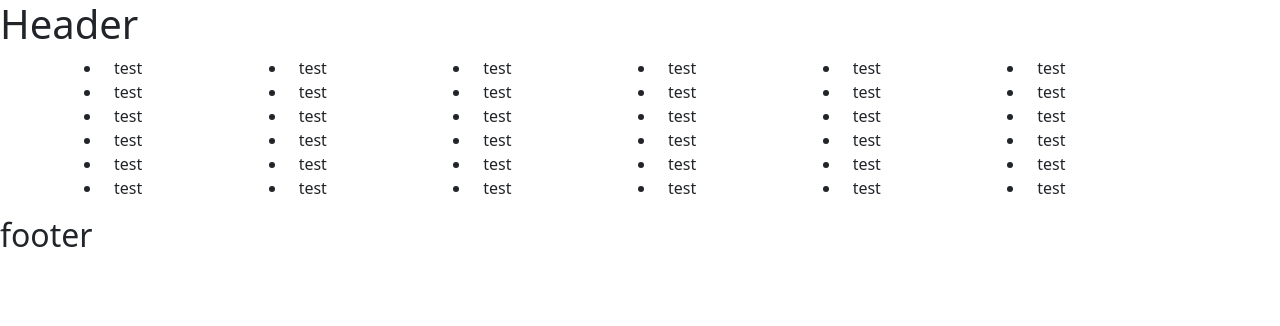
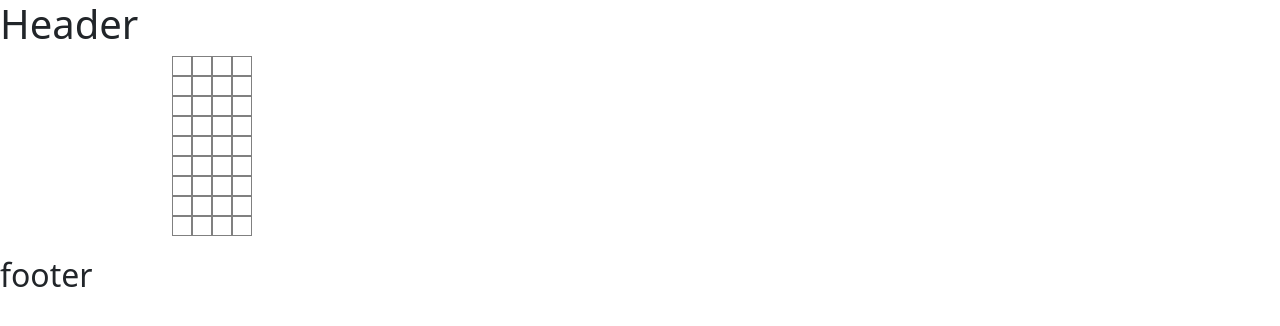
Before and after one commit to jacopolegovini/tango-vue, a Vue app: page / in a window 1280 px wide. Shown: the top 326 px of the page. Built offline with nearby package versions, Linux system fonts and the light colour scheme.

Commit message:
display flex implemented

```diff
--- a/src/components/GameMain.vue
+++ b/src/components/GameMain.vue
@@ -9,13 +9,41 @@ export default {
 </script>
 
 <template>
-    <div class="container">
-        <ul class="row">
-            <li v-for="square in 36" class="col-2">
-                test
+    <div class="general-container">
+        <ul class="game-container">
+            <li v-for="square in 36" class="square">
+
             </li>
         </ul>
     </div>
 </template>
 
-<style scoped></style>
+<style scoped>
+.general-container {
+    max-width: 1000px;
+    margin: 0 auto;
+    height: 200px;
+}
+
+.game-container {
+    height: 120px;
+    width: 120px;
+    display: flex;
+    flex-wrap: wrap;
+}
+
+.square {
+    flex-basis: 20px;
+}
+
+ul {
+    list-style-type: none;
+}
+
+li {
+    padding: 0;
+    height: 20px;
+    width: 20px;
+    border: 1px solid gray;
+}
+</style>
```
